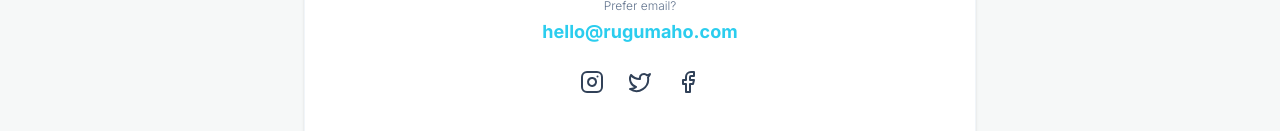
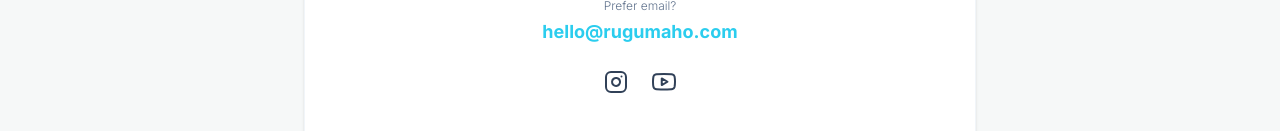
Before and after one commit to alecbideri/rugumaho, a Next.js app: page /contact in a window 1280 px wide. Shown: the part 821-952 px from the top of the page. Built offline with nearby package versions, Linux system fonts and the light colour scheme; a web font is replaced by a local one.

Commit message:
Keep only Instagram and YouTube links in contact footer

```diff
--- a/app/contact/page.tsx
+++ b/app/contact/page.tsx
@@ -4,24 +4,6 @@ import { useState } from "react";
 import { ChevronDown, Send } from "lucide-react";
 import Navbar from "../../components/Navbar";
 import Footer from "../../components/Footer";
-
-// Custom outline brand icons matching the category page socials
-const FacebookIcon = (props: React.SVGProps<SVGSVGElement>) => (
-  <svg
-    {...props}
-    xmlns="http://www.w3.org/2000/svg"
-    width="24"
-    height="24"
-    viewBox="0 0 24 24"
-    fill="none"
-    stroke="currentColor"
-    strokeWidth="2"
-    strokeLinecap="round"
-    strokeLinejoin="round"
-  >
-    <path d="M18 2h-3a5 5 0 0 0-5 5v3H7v4h3v8h4v-8h3l1-4h-4V7a1 1 0 0 1 1-1h3z" />
-  </svg>
-);
 
 const InstagramIcon = (props: React.SVGProps<SVGSVGElement>) => (
   <svg
@@ -42,7 +24,7 @@ const InstagramIcon = (props: React.SVGProps<SVGSVGElement>) => (
   </svg>
 );
 
-const TwitterIcon = (props: React.SVGProps<SVGSVGElement>) => (
+const YoutubeIcon = (props: React.SVGProps<SVGSVGElement>) => (
   <svg
     {...props}
     xmlns="http://www.w3.org/2000/svg"
@@ -55,7 +37,8 @@ const TwitterIcon = (props: React.SVGProps<SVGSVGElement>) => (
     strokeLinecap="round"
     strokeLinejoin="round"
   >
-    <path d="M22 4s-.7 2.1-2 3.4c1.6 10-9.4 17.3-18 11.6 2.2.1 4.4-.6 6-2C3 15.5.5 9.6 3 5c2.2 2.6 5.6 4.1 9 4-.9-4.2 4-6.6 7-3.8 1.1 0 3-1.2 3-1.2z" />
+    <path d="M22.54 6.42a2.78 2.78 0 0 0-1.94-2C18.88 4 12 4 12 4s-6.88 0-8.6.46a2.78 2.78 0 0 0-1.94 2A29 29 0 0 0 1 11.75a29 29 0 0 0 .46 5.33A2.78 2.78 0 0 0 3.4 19c1.72.46 8.6.46 8.6.46s6.88 0 8.6-.46a2.78 2.78 0 0 0 1.94-2 29 29 0 0 0 .46-5.25 29 29 0 0 0-.46-5.33z" />
+    <polygon points="9.75 15.02 15.5 11.75 9.75 8.48 9.75 15.02" />
   </svg>
 );
 
@@ -217,22 +200,13 @@ export default function ContactPage() {
                 <InstagramIcon className="w-6 h-6" />
               </a>
               <a
-                href="https://x.com"
+                href="https://youtube.com"
                 target="_blank"
                 rel="noopener noreferrer"
                 className="text-slate-700 hover:text-primary transition-colors cursor-pointer"
-                aria-label="X / Twitter"
+                aria-label="YouTube"
               >
-                <TwitterIcon className="w-6 h-6" />
-              </a>
-              <a
-                href="https://facebook.com"
-                target="_blank"
-                rel="noopener noreferrer"
-                className="text-slate-700 hover:text-primary transition-colors cursor-pointer"
-                aria-label="Facebook"
-              >
-                <FacebookIcon className="w-6 h-6" />
+                <YoutubeIcon className="w-6 h-6" />
               </a>
             </div>
           </div>
```
